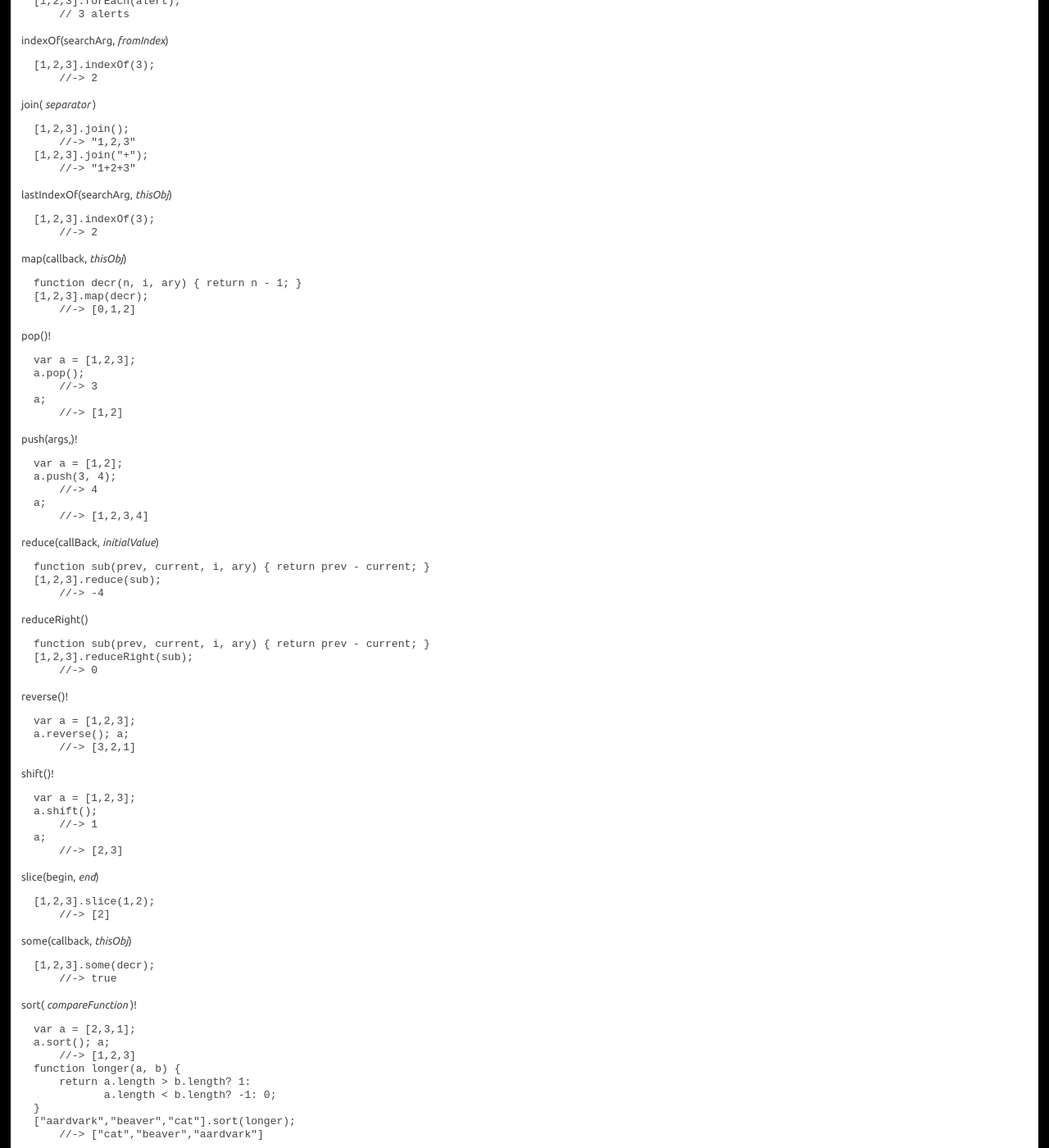
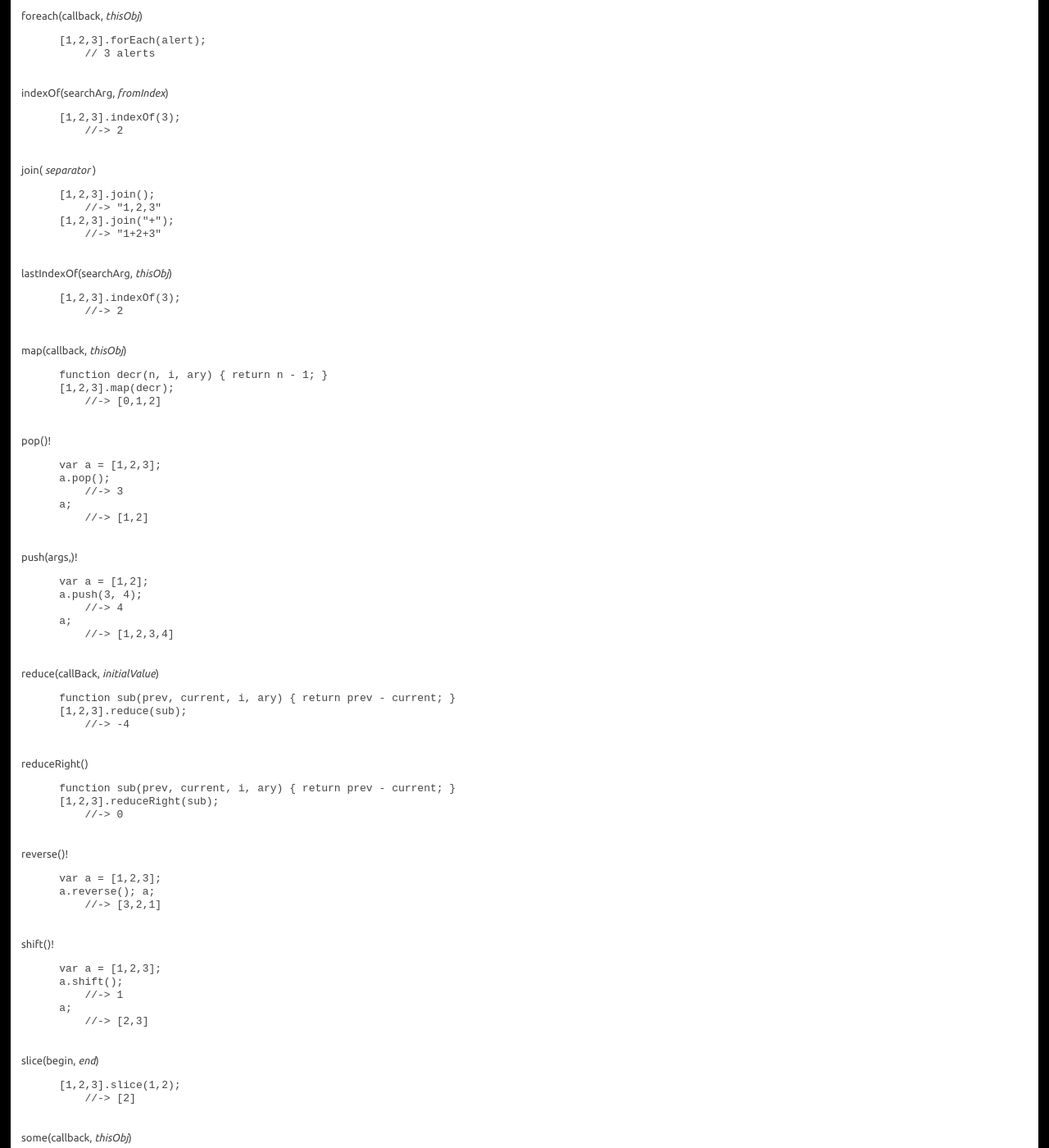
Before and after one commit to kaleb/kaleb.github.com, a Jekyll site: the page built from comp/lang/javascript/_posts/2011-05-23-Array-Cheat-Sheet.md, in a window 1280 px wide and 1400 px high, scrolled down 631 px. Shown: the whole window at 82% size. Built offline with Jekyll 4.4.1, drawn with Linux system fonts in a browser that asks for light colours; some of the changed text lies outside the part shown.

Commit message:
Edited comp/lang/javascript/_posts/2011-05-23-Array-Cheat-Sheet.md via GitHub

```diff
--- a/comp/lang/javascript/_posts/2011-05-23-Array-Cheat-Sheet.md
+++ b/comp/lang/javascript/_posts/2011-05-23-Array-Cheat-Sheet.md
@@ -10,7 +10,9 @@ Static Methods
 
 isArray(obj)
 
+    {% highlight js %}
     [[], [1], 2, "3"].map(Array.isArray); // [true,true,false,false]
+    {% endhighlight %}
 
 Instance Properties
 -------------------
@@ -24,12 +26,12 @@ Instance Methods
 
 concat(args,)
 
-{% highlight js %}
+    {% highlight js %}
     [1,2].concat(3,4)
         //-> [1,2,3,4]
     [1,2].concat([3,4],[5,6]);
         //-> [1,2,3,4,5,6]
-{% endhighlight %}
+    {% endhighlight %}
 
 every(callback, _thisObj_)
 
@@ -43,92 +45,121 @@ every(callback, _thisObj_)
 
 filter(callback, _thisObj_)
 
+    {% highlight js %}
     function decr(n, i, ary) { return n - 1; }
     [1,2,3].filter(decr);
         //-> [2,3]
+    {% endhighlight %}
 
 foreach(callback, _thisObj_)
 
+    {% highlight js %}
     [1,2,3].forEach(alert);
         // 3 alerts
+    {% endhighlight %}
 
 indexOf(searchArg, _fromIndex_)
 
+    {% highlight js %}
     [1,2,3].indexOf(3);
         //-> 2
+    {% endhighlight %}
 
 join( _separator_ )
 
+    {% highlight js %}
     [1,2,3].join();
         //-> "1,2,3"
     [1,2,3].join("+");
         //-> "1+2+3"
+    {% endhighlight %}
 
 lastIndexOf(searchArg, _thisObj_)
 
+    {% highlight js %}
     [1,2,3].indexOf(3);
         //-> 2
+    {% endhighlight %}
 
 map(callback, _thisObj_)
 
+    {% highlight js %}
     function decr(n, i, ary) { return n - 1; }
     [1,2,3].map(decr);
         //-> [0,1,2]
+    {% endhighlight %}
 
 pop()!
 
+    {% highlight js %}
     var a = [1,2,3];
     a.pop();
         //-> 3
     a;
         //-> [1,2]
+    {% endhighlight %}
 
 push(args,)!
 
+    {% highlight js %}
     var a = [1,2];
     a.push(3, 4);
         //-> 4
     a;
         //-> [1,2,3,4]
+    {% endhighlight %}
 
 reduce(callBack, _initialValue_)
 
+    {% highlight js %}
     function sub(prev, current, i, ary) { return prev - current; }
     [1,2,3].reduce(sub);
         //-> -4
+    {% endhighlight %}
 
 reduceRight()
 
+    {% highlight js %}
     function sub(prev, current, i, ary) { return prev - current; }
     [1,2,3].reduceRight(sub);
         //-> 0
+    {% endhighlight %}
 
 reverse()!
 
+    {% highlight js %}
     var a = [1,2,3];
     a.reverse(); a;
         //-> [3,2,1]
+    {% endhighlight %}
 
 shift()!
 
+    {% highlight js %}
     var a = [1,2,3];
     a.shift();
         //-> 1
     a;
         //-> [2,3]
+    {% endhighlight %}
 
 slice(begin, _end_)
 
+    {% highlight js %}
     [1,2,3].slice(1,2);
         //-> [2]
+    {% endhighlight %}
 
 some(callback, _thisObj_)
 
+    {% highlight js %}
     [1,2,3].some(decr);
         //-> true
+    {% endhighlight %}
 
 sort( _compareFunction_ )!
 
+    {% highlight js %}
     var a = [2,3,1];
     a.sort(); a;
         //-> [1,2,3]
@@ -138,19 +169,24 @@ sort( _compareFunction_ )!
     }
     ["aardvark","beaver","cat"].sort(longer);
         //-> ["cat","beaver","aardvark"]
+    {% endhighlight %}
 
 splice(index, howMany, _args_,)!
 
+    {% highlight js %}
     var a = [1,2,3];
     a.splice(1,2,4,5);
         //-> [2,3]
     a;
         //-> [1,4,5]
+    {% endhighlight %}
 
 unshift(args,)!
 
+    {% highlight js %}
     var a = [1,2];
     a.unshift(3,4);
         //-> 4
     a;
         //-> [1,2,3,4]
+    {% endhighlight %}
```
